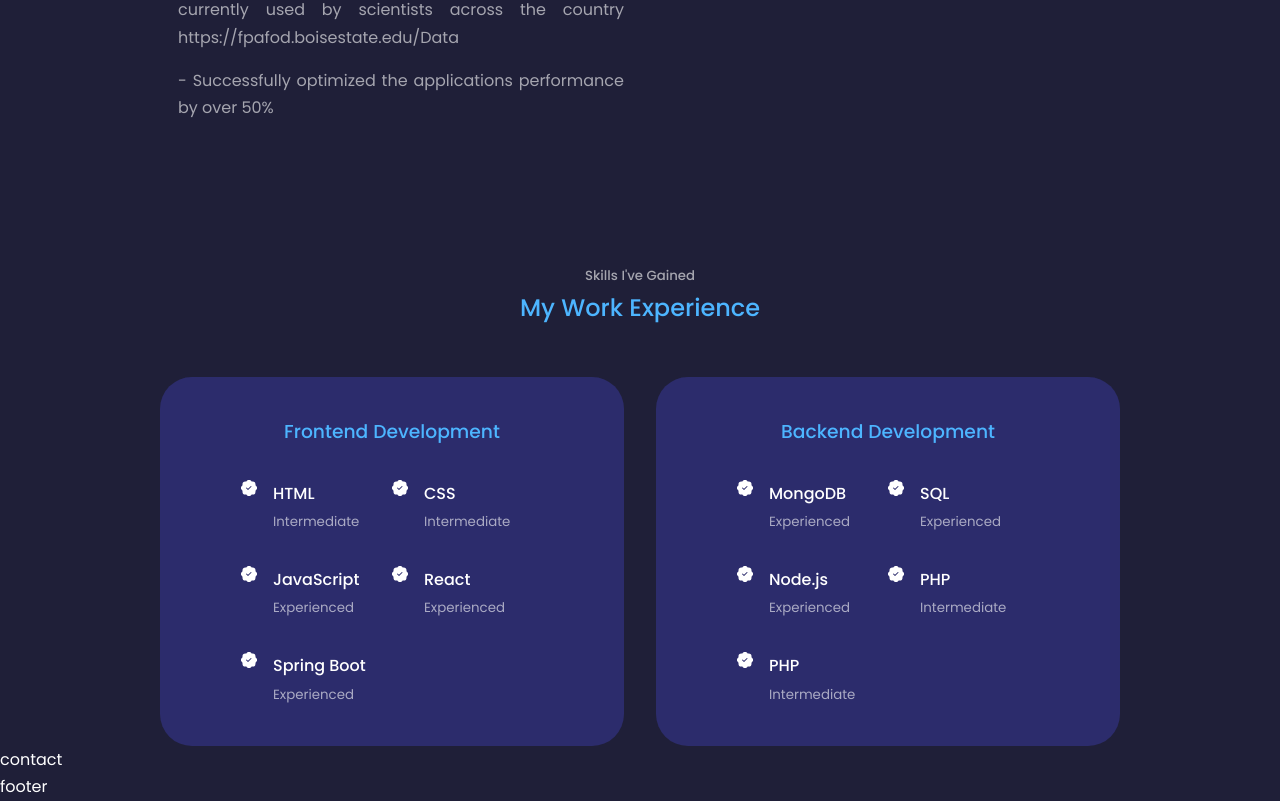
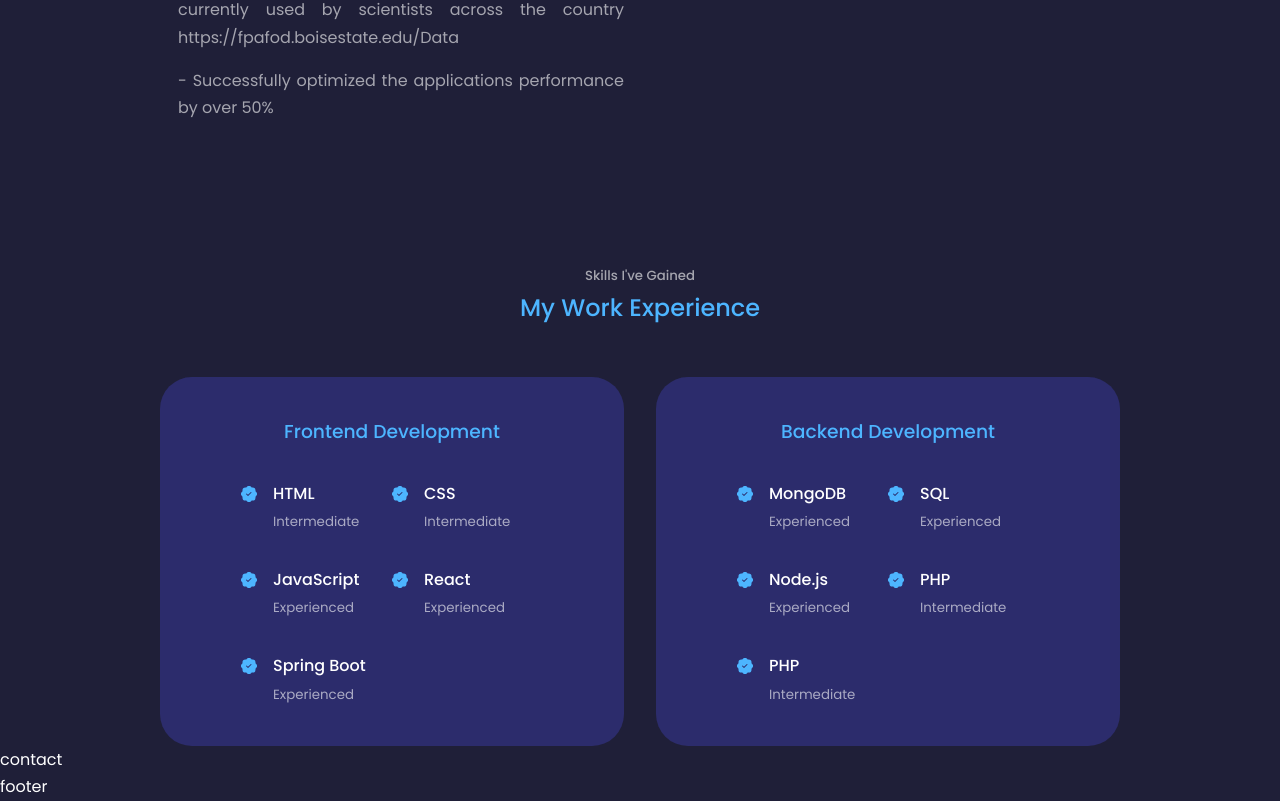
Before and after one commit to ParkerBalbach/online_resume, a React (Create React App) app: page / in a window 1280 px wide. Shown: the part 2734-3535 px from the top of the page. Built offline with nearby package versions, Linux system fonts and the light colour scheme.

Commit message:
added css class for icons

```diff
--- a/src/components/workhistory/workhistory.css
+++ b/src/components/workhistory/workhistory.css
@@ -34,3 +34,8 @@
     display: flex;
     gap: 1rem;
 }
+
+.experience__details-icon {
+    margin-top: 6px;
+    color: var(--color-primary);
+}
--- a/src/components/workhistory/workhistory.jsx
+++ b/src/components/workhistory/workhistory.jsx
@@ -1,9 +1,8 @@
 import React from 'react'
 import './workhistory.css'
-import { BsPatchCheckFill } from 'react-icons/bs'
+import {  BsPatchCheckFill } from 'react-icons/bs'
 
-const workhistory = () => {
-  return (
+const workhistory = () => (
   <section id='workhistory'>
     <h5>Skills I've Gained</h5>
     <h2>My Work Experience</h2>
@@ -14,35 +13,35 @@ const workhistory = () => {
         <h3>Frontend Development</h3>
         <div className="experience__content">
           <article className='experience__details'>
-              <BsPatchCheckFill />
+            <BsPatchCheckFill className='experience__details-icon' />
             <div>
               <h4>HTML</h4>
               <small className='text-light'>Intermediate</small>
             </div>
           </article>
           <article className='experience__details'>
-              <BsPatchCheckFill />
+            <BsPatchCheckFill className='experience__details-icon' />
             <div>
               <h4>CSS</h4>
               <small className='text-light'>Intermediate</small>
             </div>
           </article>
           <article className='experience__details'>
-              <BsPatchCheckFill />
+            <BsPatchCheckFill className='experience__details-icon' />
             <div>
               <h4>JavaScript</h4>
               <small className='text-light'>Experienced</small>
             </div>
           </article>
           <article className='experience__details'>
-              <BsPatchCheckFill />
+            <BsPatchCheckFill className='experience__details-icon' />
             <div>
               <h4>React</h4>
               <small className='text-light'>Experienced</small>
             </div>
           </article>
           <article className='experience__details'>
-              <BsPatchCheckFill />
+            <BsPatchCheckFill className='experience__details-icon' />
             <div>
               <h4>Spring Boot</h4>
               <small className='text-light'>Experienced</small>
@@ -55,35 +54,35 @@ const workhistory = () => {
         <h3>Backend Development</h3>
         <div className="experience__content">
           <article className='experience__details'>
-              <BsPatchCheckFill />
+            <BsPatchCheckFill className='experience__details-icon' />
             <div>
               <h4>MongoDB</h4>
               <small className='text-light'>Experienced</small>
             </div>
           </article>
           <article className='experience__details'>
-              <BsPatchCheckFill />
+            <BsPatchCheckFill className='experience__details-icon' />
             <div>
               <h4>SQL</h4>
               <small className='text-light'>Experienced</small>
             </div>
           </article>
           <article className='experience__details'>
-              <BsPatchCheckFill />
+            <BsPatchCheckFill className='experience__details-icon' />
             <div>
               <h4>Node.js</h4>
               <small className='text-light'>Experienced</small>
             </div>
           </article>
           <article className='experience__details'>
-              <BsPatchCheckFill />
+            <BsPatchCheckFill className='experience__details-icon' />
             <div>
               <h4>PHP</h4>
               <small className='text-light'>Intermediate</small>
             </div>
           </article>
           <article className='experience__details'>
-              <BsPatchCheckFill />
+            <BsPatchCheckFill className='experience__details-icon' />
             <div>
               <h4>PHP</h4>
               <small className='text-light'>Intermediate</small>
@@ -94,6 +93,5 @@ const workhistory = () => {
     </div>
   </section>
 )
-}
 
 export default workhistory
```
Lines whose indentation alone changed are shown as unchanged.
